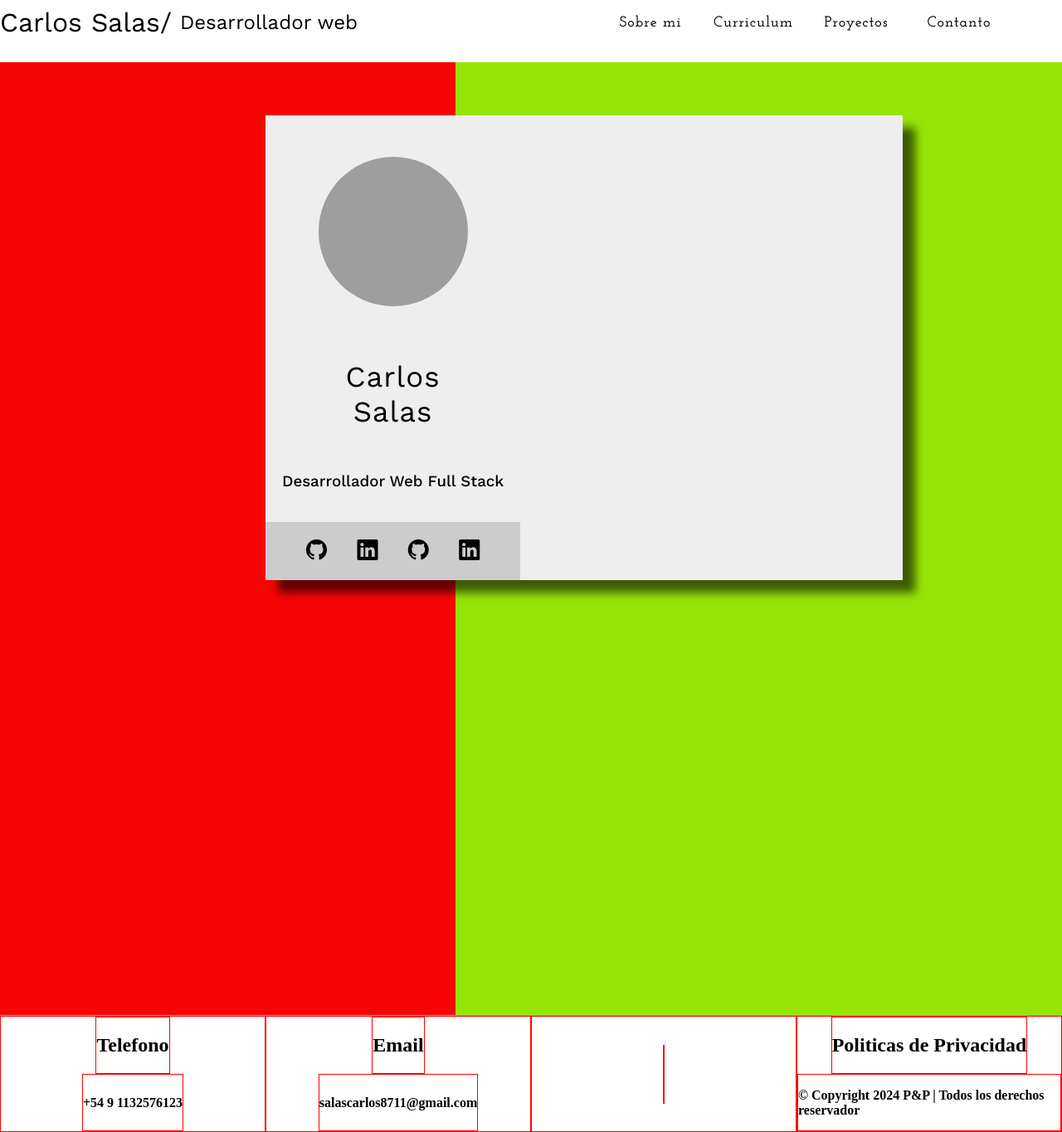
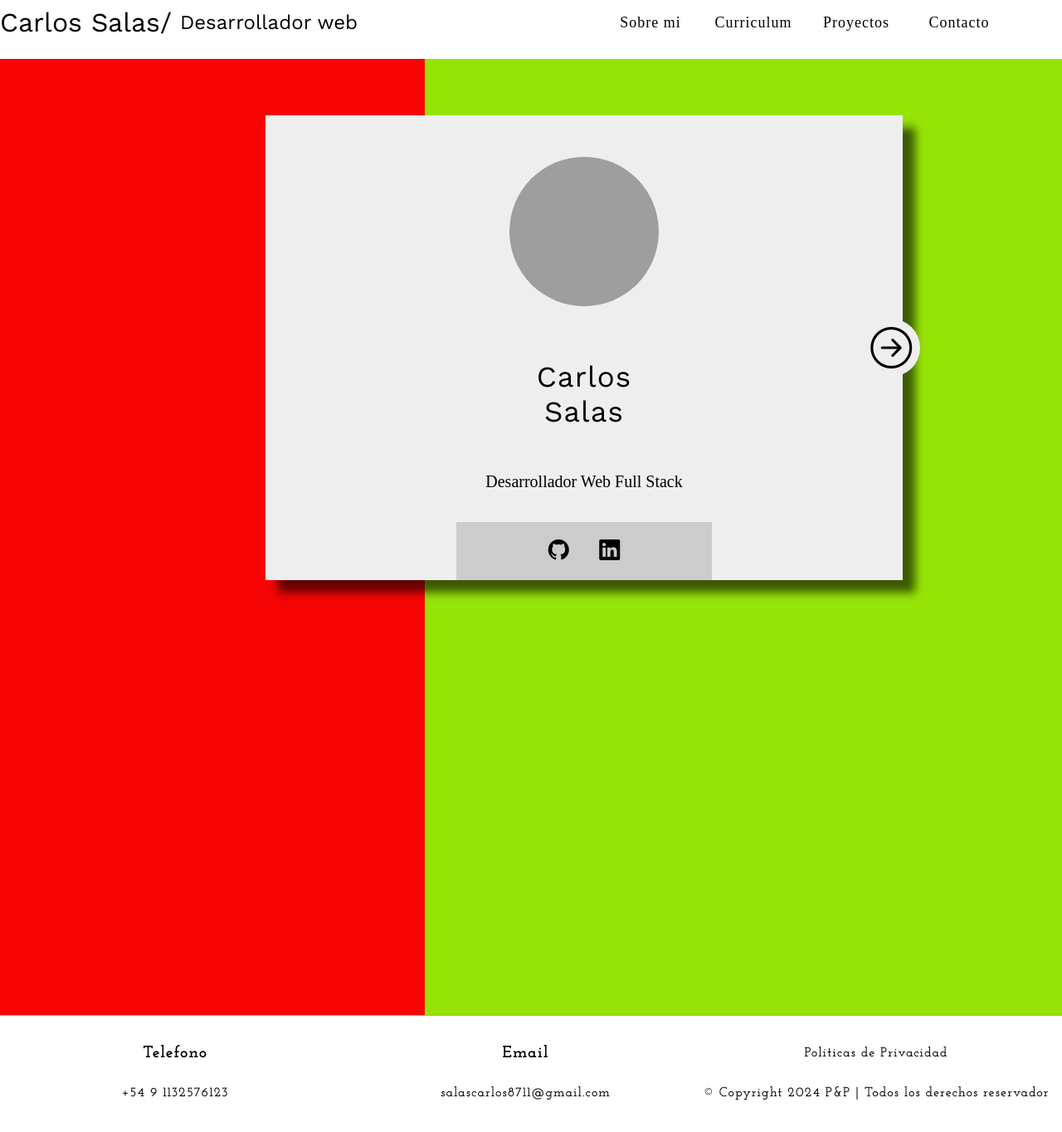
Before and after one commit to Carlos8711/Porfolio, a plain HTML site: page index.html in a window 1280 px wide. Shown: the part 21-1385 px from the top of the page at 83% size. Drawn offline with nearby package versions, Linux system fonts and the light colour scheme; grey boxes are pictures that could not be loaded; a web font is replaced by a local one.

Commit message:
update-card-porfolio

```diff
--- a/index.html
+++ b/index.html
@@ -17,11 +17,11 @@
                 <h1 class="work-sans">Carlos Salas/</h1>
                 <h2 class="work-sans">Desarrollador web</h2>
             </div>
-            <ul class="josefin-slab">
+            <ul class="rubik-uniquifier">
                 <li ><a href="" >Sobre mi</a></li>
                 <li><a href="">Curriculum</a></li>
                 <li><a href="">Proyectos</a></li>
-                <li><a href="">Contanto</a></li>
+                <li><a href="">Contacto</a></li>
             </ul>
         </div>
     </header>
@@ -29,24 +29,38 @@
         <section>
             <div class="container-card">
                 <div class="container-card-photo">
-                    <div class="card-photo">
-                        <img src="./image/man-6339003.jpg" alt="">
+                    <div class="card-photo" >
+                        <img src="./image/man-6339003.jpg" alt="" >
                     </div>
                     <div class="container-social-networld">
                         <h2 class="work-sans">Carlos<br>Salas</h2>
-                        <h3 class="work-sans"> Desarrollador Web Full Stack</h3>
+                        <h3 class="rubik-uniquifier"> Desarrollador Web Full Stack</h3>
                         <ul>
                             <li><a href=""><i class="bi bi-github"></i></a></li>
                             <li><a href=""><i class="bi bi-linkedin"></i></a></li>
-                            <li><a href=""><i class="bi bi-github"></i></a></li>
-                            <li><a href=""><i class="bi bi-linkedin"></i></a></li>
                         </ul>
+                    </div>
+                    <div class="btn-open" onclick="prueba()">
+                        <h2 class="work-sans" id="arrow"><i class="bi bi-arrow-right-circle"></i></h2>
+                    </div>
+                </div>
+
+                <div class="container-card-data" id="card-data">
+                    <div class="card-data">
+
+                    </div>
+                    <div class="card-data">
+
+                    </div>
+                    <div class="card-data">
 
                     </div>
                 </div>
-                <div class="container-card-data">
 
-                </div>
+
+
+
+
             </div>
 
             <div class="container-section">
@@ -58,7 +72,7 @@
 
         </section>
     </main>
-    <footer>
+    <footer class="josefin-slab">
         <div class="container-footer">
             <div class="container-data-footer">
                 <h2>Telefono</h2>
@@ -69,14 +83,12 @@
                 <h4>salascarlos8711@gmail.com</h4>
             </div>
             <div class="container-data-footer">
-                <h2></h2>
-            </div>
-            <div class="container-data-footer">
-                <h2>Politicas de Privacidad</h2>
+                <h4>Politicas de Privacidad</h4>
                 <h4>&#169; Copyright 2024  P&P | Todos los derechos reservador</h4>
             </div>
 
         </div>
     </footer>
 </body>
+<script src="./script.js"> </script>
 </html>
--- a/script.js
+++ b/script.js
@@ -0,0 +1,21 @@
+let cardData=document.getElementById("card-data")
+let arrowi=document.getElementById("arrow")
+
+
+const cardDataStyle=getComputedStyle(cardData)
+
+
+
+function prueba(){
+    if(cardDataStyle.opacity=="0"){
+        cardData.style.opacity="1"
+        cardData.style.width="60%"
+        arrowi.style.transform="rotate(180deg)"
+    }
+
+    if(cardDataStyle.opacity=="1"){
+        cardData.style.opacity="0"
+        cardData.style.width="0%"
+        arrowi.style.transform="rotate(0deg)"
+    }
+}
--- a/style.css
+++ b/style.css
@@ -41,7 +41,6 @@ display: flex;
 justify-content: center;
 align-items: center;
 position: fixed;
-background-color: #ffffff;
 z-index: 100;
 }
 .container-title-nav{
@@ -124,11 +123,46 @@ section{
     flex-direction: column;
 }
 .container-card-data{
-    width: 60%;
+    width: 0%;
     height: 100%;
     display: flex;
     justify-content: center;
     align-items: center;
+    transition: all 0.5s ease-in-out;
+    opacity:0;
+}
+.btn-open{
+    position: absolute;
+    left:93%;
+    width: 80px;
+    height:80px;
+    display: flex;
+    justify-content: center;
+    align-items: center;
+    border-radius: 50%;
+    z-index: 100;
+}
+.btn-open h2{
+    width: 70px;
+    height:70px;
+    display: flex;
+    justify-content: center;
+    align-items: center;
+    border-radius: 50%;
+    transition: all 0.5s ease-in-out;
+
+}
+.btn-open h2 i{
+    width: 100%;
+    height:100%;
+    display: flex;
+    justify-content: center;
+    align-items: center;
+    border-radius: 50%;
+    color: #000000;
+    background-color: #eee;
+    font-size: 50px;
+
 }
 .card-photo{
     width: 100%;
@@ -168,7 +202,6 @@ section{
     justify-content: center;
     align-items: center;
     font-size: 25px;
-    background-color: #ccc;
 }
 i{
     color: #000;
@@ -194,13 +227,18 @@ i{
     justify-content: center;
     align-items: center;
     font-weight: 500;
+    font-size: 20px;
     margin: 0;
 }
 
 
-
+.card-data{
+    width: 20%;
+    height: 20%;
+    background-color: #f70505;
+}
 .container-section{
-    width: 45%;
+    width: 40%;
     height: 100%;
     display: flex;
     background-color: #f70505;
@@ -220,34 +258,34 @@ i{
         width: 100%;
         height: 100%;
         display: flex;
-         border-top: 1px solid #0005;
+        border-top: 1px solid #0005;
+
     }
     .container-data-footer{
-        width: 25%;
+        width: 33%;
         height: 100%;
         display: flex;
         justify-content: center;
         align-items: center;
         flex-direction: column;
-        border: 1px solid red;
+        letter-spacing: 1px;
     }
-    .container-data-footer h2{
+    .container-data-footer h2 {
         max-width: 100%;
-        height: 50%;
+        height: 35%;
+        display: flex;
+        justify-content: center;
+        font-weight: 800;
+        align-items: center;
+        font-size: 20px;
+        margin: 0;
+    }
+    .container-data-footer  h4{
+        max-width: 100%;
+        height: 35%;
         display: flex;
         justify-content: center;
         align-items: center;
-        flex-direction: column;
-        border: 1px solid red;
+        font-weight: 600;
         margin: 0;
     }
-    .container-data-footer h4{
-        max-width: 100%;
-        height: 50%;
-        display: flex;
-        justify-content: center;
-        align-items: center;
-        flex-direction: column;
-        border: 1px solid red;
-        margin: 0;
-    }
```
Also changed, not shown: template/template_1/index.html (+1 -0 lines).
